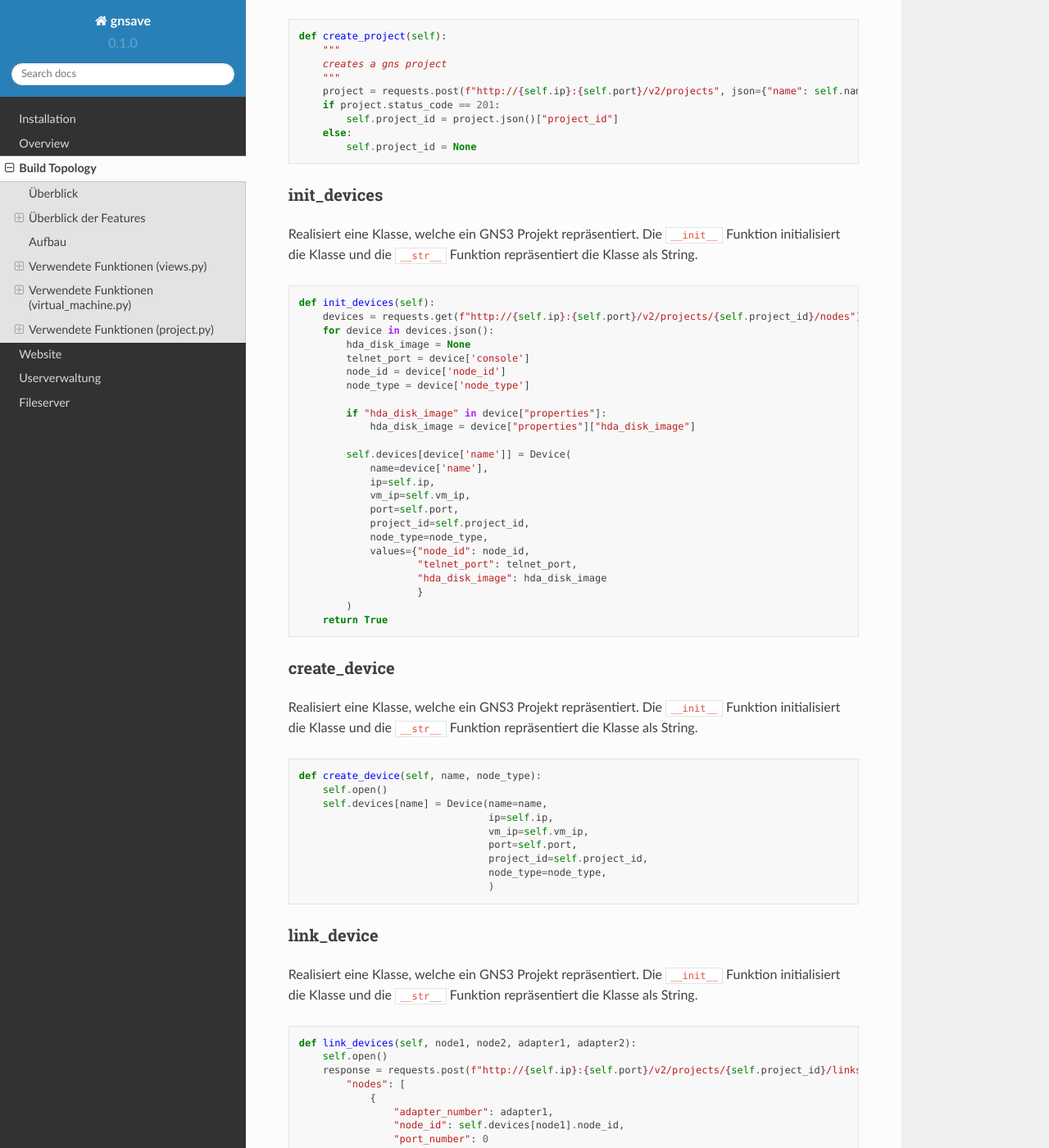
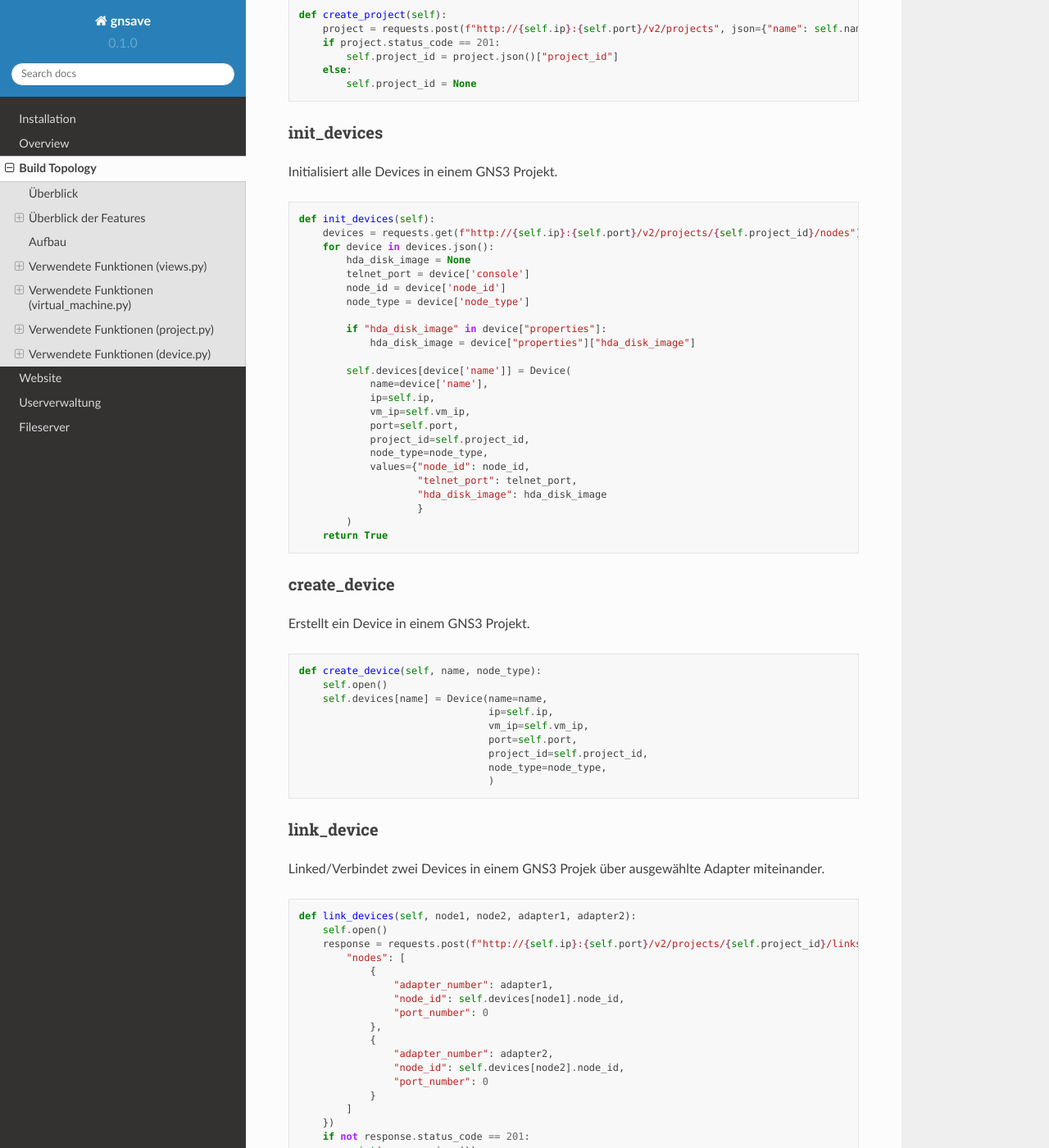
Before and after one commit to gnsave/GNSave, a Sphinx documentation site: the page built from docs/source/build-topology.rst, in a window 1280 px wide and 1400 px high, scrolled down 12429 px. Shown: the whole window at 82% size. Built offline with Sphinx 7.4.7 and the Read the Docs theme 2.0.0, drawn with Linux system fonts in a browser that asks for light colours; some of the changed text lies outside the part shown.

Commit message:
Alle Funktionen beschrieben

```diff
--- a/docs/source/build-topology.rst
+++ b/docs/source/build-topology.rst
@@ -423,8 +423,7 @@
 init_projects
 ^^^^^^^^^^^^^^^^^^^^^^
 
-Initialisiert ...
-Na bro what da fuc macht die methode
+Initialisiert alle GNS3 Projekte einer VM.
 
 .. code-block:: python
 
@@ -484,7 +483,7 @@
 get_status
 ^^^^^^^^^^^^^^^^^^^^^^
 
-Returned den Status ...
+Returned den Status ob die VM auf einem Host läuft oder nicht.
 
 .. code-block:: python
 
@@ -575,14 +574,11 @@
 create_project
 ^^^^^^^^^^^^^^^^^^^^^^
 
-Realisiert eine Klasse, welche ein GNS3 Projekt repräsentiert. Die ``__init__`` Funktion initialisiert die Klasse und die ``__str__`` Funktion repräsentiert die Klasse als String.
+Erzeugt ein GNS3 Projekt auf dem Host.
 
 .. code-block:: python
 
       def create_project(self):
-          """
-          creates a gns project
-          """
           project = requests.post(f"http://{self.ip}:{self.port}/v2/projects", json={"name": self.name})
           if project.status_code == 201:
               self.project_id = project.json()["project_id"]
@@ -592,7 +588,7 @@
 init_devices
 ^^^^^^^^^^^^^^^^^^^^^^
 
-Realisiert eine Klasse, welche ein GNS3 Projekt repräsentiert. Die ``__init__`` Funktion initialisiert die Klasse und die ``__str__`` Funktion repräsentiert die Klasse als String.
+Initialisiert alle Devices in einem GNS3 Projekt.
 
 .. code-block:: python
 
@@ -624,7 +620,7 @@
 create_device
 ^^^^^^^^^^^^^^^^^^^^^^
 
-Realisiert eine Klasse, welche ein GNS3 Projekt repräsentiert. Die ``__init__`` Funktion initialisiert die Klasse und die ``__str__`` Funktion repräsentiert die Klasse als String.
+Erstellt ein Device in einem GNS3 Projekt.
 
 .. code-block:: python
 
@@ -641,7 +637,7 @@
 link_device
 ^^^^^^^^^^^^^^^^^^^^^^
 
-Realisiert eine Klasse, welche ein GNS3 Projekt repräsentiert. Die ``__init__`` Funktion initialisiert die Klasse und die ``__str__`` Funktion repräsentiert die Klasse als String.
+Linked/Verbindet zwei Devices in einem GNS3 Projek über ausgewählte Adapter miteinander.
 
 .. code-block:: python
 
@@ -667,7 +663,7 @@
 add_compute
 ^^^^^^^^^^^^^^^^^^^^^^
 
-Realisiert eine Klasse, welche ein GNS3 Projekt repräsentiert. Die ``__init__`` Funktion initialisiert die Klasse und die ``__str__`` Funktion repräsentiert die Klasse als String.
+TODO
 
 .. code-block:: python
 
@@ -681,7 +677,7 @@
 write_config
 ^^^^^^^^^^^^^^^^^^^^^^
 
-Realisiert eine Klasse, welche ein GNS3 Projekt repräsentiert. Die ``__init__`` Funktion initialisiert die Klasse und die ``__str__`` Funktion repräsentiert die Klasse als String.
+Konfiguriert ein Device in einem GNS3 Projekt.
 
 .. code-block:: python
 
@@ -691,7 +687,7 @@
 start_device
 ^^^^^^^^^^^^^^^^^^^^^^
 
-Realisiert eine Klasse, welche ein GNS3 Projekt repräsentiert. Die ``__init__`` Funktion initialisiert die Klasse und die ``__str__`` Funktion repräsentiert die Klasse als String.
+Startet ein Device in einem GNS3 Projekt.
 
 .. code-block:: python
 
@@ -701,7 +697,7 @@
 stop_device
 ^^^^^^^^^^^^^^^^^^^^^^
 
-Realisiert eine Klasse, welche ein GNS3 Projekt repräsentiert. Die ``__init__`` Funktion initialisiert die Klasse und die ``__str__`` Funktion repräsentiert die Klasse als String.
+Stoppt ein Device in einem GNS3 Projekt.
 
 .. code-block:: python
 
@@ -711,7 +707,7 @@
 open
 ^^^^^^^^^^^^^^^^^^^^^^
 
-Realisiert eine Klasse, welche ein GNS3 Projekt repräsentiert. Die ``__init__`` Funktion initialisiert die Klasse und die ``__str__`` Funktion repräsentiert die Klasse als String.
+Öffnet ein GNS3 Projekt, sodass diverse schon erwähnte Feature & Funktionen ausgeführt werden können.
 
 .. code-block:: python
 
@@ -721,7 +717,7 @@
 close
 ^^^^^^^^^^^^^^^^^^^^^^
 
-Realisiert eine Klasse, welche ein GNS3 Projekt repräsentiert. Die ``__init__`` Funktion initialisiert die Klasse und die ``__str__`` Funktion repräsentiert die Klasse als String.
+Schließt ein GNS3 Projekt.
 
 .. code-block:: python
 
@@ -731,7 +727,7 @@
 get_devices
 ^^^^^^^^^^^^^^^^^^^^^^
 
-Realisiert eine Klasse, welche ein GNS3 Projekt repräsentiert. Die ``__init__`` Funktion initialisiert die Klasse und die ``__str__`` Funktion repräsentiert die Klasse als String.
+Returned alle Devices in einem GNS3 Projekt.
 
 .. code-block:: python
 
@@ -741,9 +737,144 @@
 get_project
 ^^^^^^^^^^^^^^^^^^^^^^
 
-Realisiert eine Klasse, welche ein GNS3 Projekt repräsentiert. Die ``__init__`` Funktion initialisiert die Klasse und die ``__str__`` Funktion repräsentiert die Klasse als String.
+Returned die ID eines GNS3 Projektes.
 
 .. code-block:: python
 
       def get_project_id(self):
           return self.project_id
+
+Verwendete Funktionen (device.py)
+----------------------------------
+
+Im folgenden werden die verwendeten Funktionen der Device Klasse erklärt:
+
+Pfad: ``assets/gns3_api_calls/device.py``
+
+Device Class
+^^^^^^^^^^^^^^^^^^^^^^
+
+Realisiert eine Klasse, welche ein Device in einem GNS3 Projekt repräsentiert. Die ``__init__`` Funktion initialisiert die Klasse und die ``__str__`` Funktion repräsentiert die Klasse als String.
+
+.. code-block:: python
+
+  class Device:
+      def __init__(self, name, node_type, ip, vm_ip, port, project_id, values=None):
+          self.name = name
+          self.ip = ip
+          self.vm_ip = vm_ip
+          self.port = port
+          self.project_id = project_id
+          if not values:
+              self.node_type = get_node_type(node_type)
+              self.create_device(node_type)
+          else:
+              self.node_type = get_node_type(node_type, values["hda_disk_image"])
+              self.node_id = values["node_id"]
+              self.telnet_port = values["telnet_port"]
+
+      def __str__(self):
+          return f"(Device) - Name: {self.name}, Telnet Port: {self.telnet_port}, NodeType: {self.node_type['node_type']}"
+
+start_device
+^^^^^^^^^^^^^^^^^^^^^^
+
+Startet ein Device in einem GNS3 Projekt.
+
+.. code-block:: python
+
+      def start_device(self):
+          return requests.post(
+              url=f"http://{self.ip}:{self.port}/v2/projects/{self.project_id}/nodes/{self.node_id}/start").status_code == 200
+
+stop_device
+^^^^^^^^^^^^^^^^^^^^^^
+
+Stoppt ein Device in einem GNS3 Projekt.
+
+.. code-block:: python
+
+      def stop_device(self):
+          return requests.post(
+              url=f"http://{self.ip}:{self.port}/v2/projects/{self.project_id}/nodes/{self.node_id}/stop").status_code == 200
+
+create_device
+^^^^^^^^^^^^^^^^^^^^^^
+
+Erzeugt ein Device in einem GNS3 Projekt.
+
+.. code-block:: python
+
+      def create_device(self, nt):
+          if nt.startswith("qemu"):
+              self.create_device_qemu()
+          else:
+              create_node = requests.post(url=f"http://{self.ip}:{self.port}/v2/projects/{self.project_id}/nodes",
+                                          json={"compute_id": "vm",
+                                                "name": self.name,
+                                                "node_type": self.node_type["node_type"],
+                                                "symbol": self.node_type["symbol"],
+                                                "port_name_format": "Gi{1}/{0}",
+                                                "port_segment_size": 4,
+                                                })
+              if create_node.status_code == 201:
+                  self.node_id = create_node.json()['node_id']
+                  self.telnet_port = create_node.json()['console']
+              else:
+                  print(create_node.json())
+
+create_device_quemu
+^^^^^^^^^^^^^^^^^^^^^^
+
+Erzeugt ein "qemu" Device in einem GNS3 Projekt. Zu "qemu" Devices gehören alle Devices, welches keine Standard GNS3 Devices sind (welche von Haus aus dabei sind), sondern alle welche ein spezifisches OS benutzen. Z.B.: ein Cisco Catalyst 2960 Series Switches.
+
+.. code-block:: python
+
+      def create_device_qemu(self):
+          create_node = requests.post(
+              url=f"http://{self.ip}:{self.port}/v2/projects/{self.project_id}/nodes",
+              json={"node_type": "qemu",
+                    "compute_id": "vm",
+                    "symbol": self.node_type["symbol"],
+                    "name": self.name,
+                    "properties": {
+                        "hdb_disk_image": self.node_type["hdb_disk_image"],
+                        "hda_disk_image": self.node_type["hda_disk_image"],
+                        "qemu_path": self.node_type["qemu_path"],
+                        "ram": 768,
+                        "adapters": self.node_type["adapters"]
+                    },
+                    "port_name_format": "Gi{1}/{0}",
+                    "port_segment_size": 4,
+                    }
+          )
+          if create_node.status_code == 201:
+              self.node_id = create_node.json()['node_id']
+              self.telnet_port = create_node.json()['console']
+          else:
+              print(create_node.json())
+
+write_config
+^^^^^^^^^^^^^^^^^^^^^^
+
+Schreibt eine beliebige Konfiguration in ein Device.
+
+.. code-block:: python
+
+      def write_config(self, config, timeout=240):
+          self.start_device()
+
+          connection = telnetlib.Telnet(host=self.vm_ip,
+                                        port=self.telnet_port)
+          connection.read_until(match=b"WirdNichtPassieren", timeout=int(timeout))
+
+          connection.write(chr(13).encode("ascii"))
+          connection.read_until(match=b"WirdNichtPassieren", timeout=5)
+
+          erg = b''
+          for line in config.splitlines():
+              erg += line.encode('ascii') + b'\n'
+
+          connection.write(erg)
+          connection.read_until(match=b"WirdNichtPassieren", timeout=5)
+          connection.close()
```
